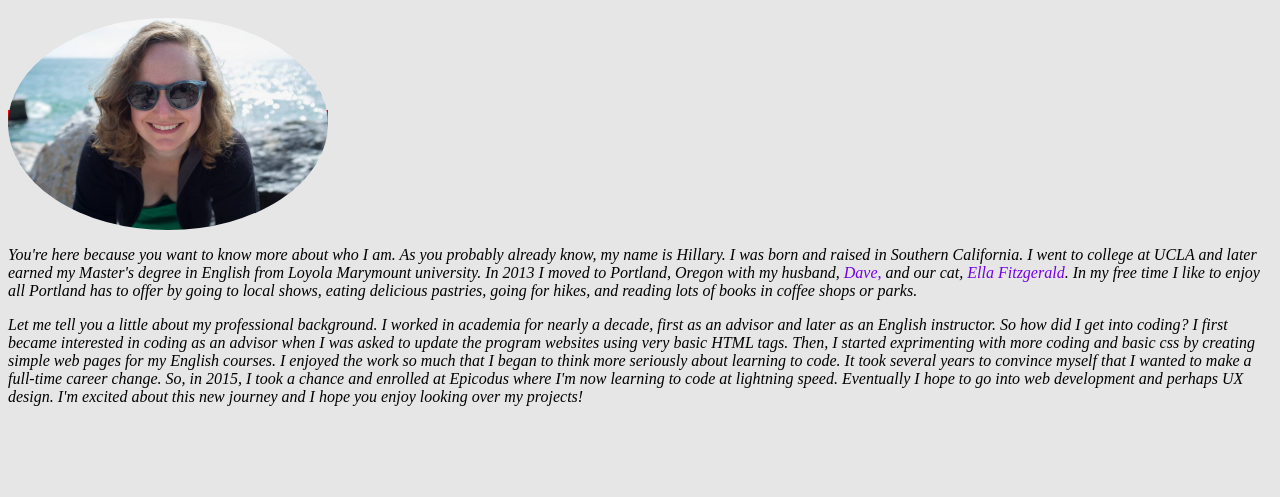
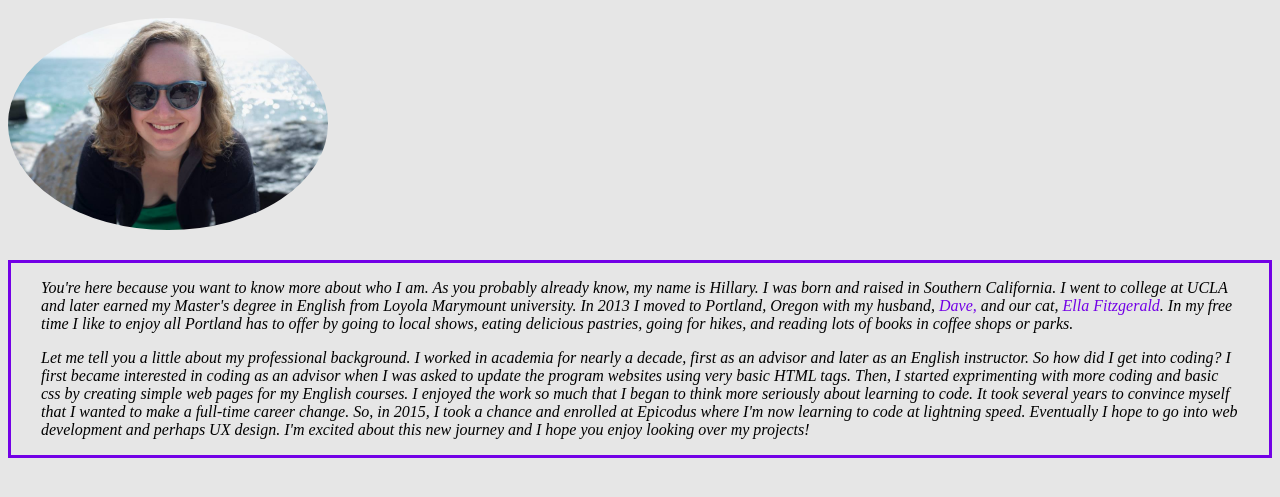
Before and after one commit to hhillaryy/hhillaryy.github.io, a plain HTML site: page about-me.html in a window 1280 px wide. Shown: the part 49-546 px from the top of the page. Drawn offline with Linux system fonts and the light colour scheme.

Commit message:
create README file update about me CSS and finalize content in index.html

```diff
--- a/about-me.html
+++ b/about-me.html
@@ -6,13 +6,13 @@
 </head>
 <body>
 
-  <span style="background-color:red;">
     <h2><strong>About Me:</strong></h2>
       <img src="img/ct.jpg" align="middle">
+    <div class="border">
       <p><em>You're here because you want to know more about who I am. As you probably already know, my name is Hillary. I was born and raised in Southern California. I went to college at UCLA and later earned my Master's degree in English from Loyola Marymount university. In 2013 I moved to Portland, Oregon with my husband, <span style="color: #7300e6">Dave,</span> and our cat, <span style="color: #7300e6">Ella Fitzgerald</span>. In my free time I like to enjoy all Portland has to offer by going to local shows, eating delicious pastries, going for hikes, and reading lots of books in coffee shops or parks.</p>
 
       <p>Let me tell you a little about my professional background. I worked in academia for nearly a decade, first as an advisor and later as an English instructor. So how did I get into coding? I first became interested in coding as an advisor when I was asked to update the program websites using very basic HTML tags. Then, I started exprimenting with more coding and basic css by creating simple web pages for my English courses. I enjoyed the work so much that I began to think more seriously about learning to code. It took several years to convince myself that I wanted to make a full-time career change. So, in 2015, I took a chance and enrolled at Epicodus where I'm now learning to code at lightning speed. Eventually I hope to go into web development and perhaps UX design. I'm excited about this new journey and I hope you enjoy looking over my projects!</em></p>
-  </span>
+    </div>
 
 </body>
 
--- a/css/styles2.css
+++ b/css/styles2.css
@@ -10,5 +10,12 @@ img {
   width: 320px;
   height: 212.6667px;
   border-radius: 50%;
+}
 
+.border {
+  border-style: solid;
+  border-color: #7300e6;
+  margin-top: 30px;
+  padding-right: 30px;
+  padding-left: 30px;
 }
```
Also changed, not shown: index.html (+1 -1 lines), 1 other file.
